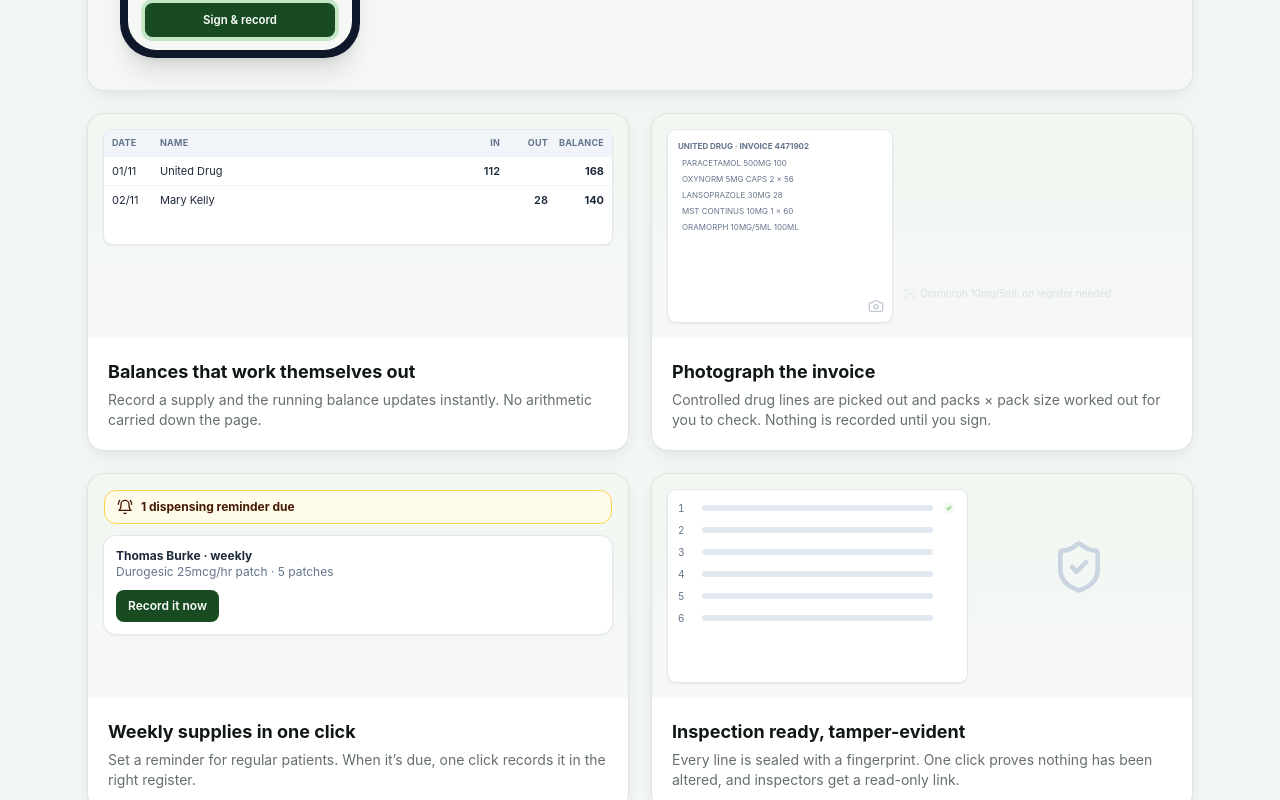
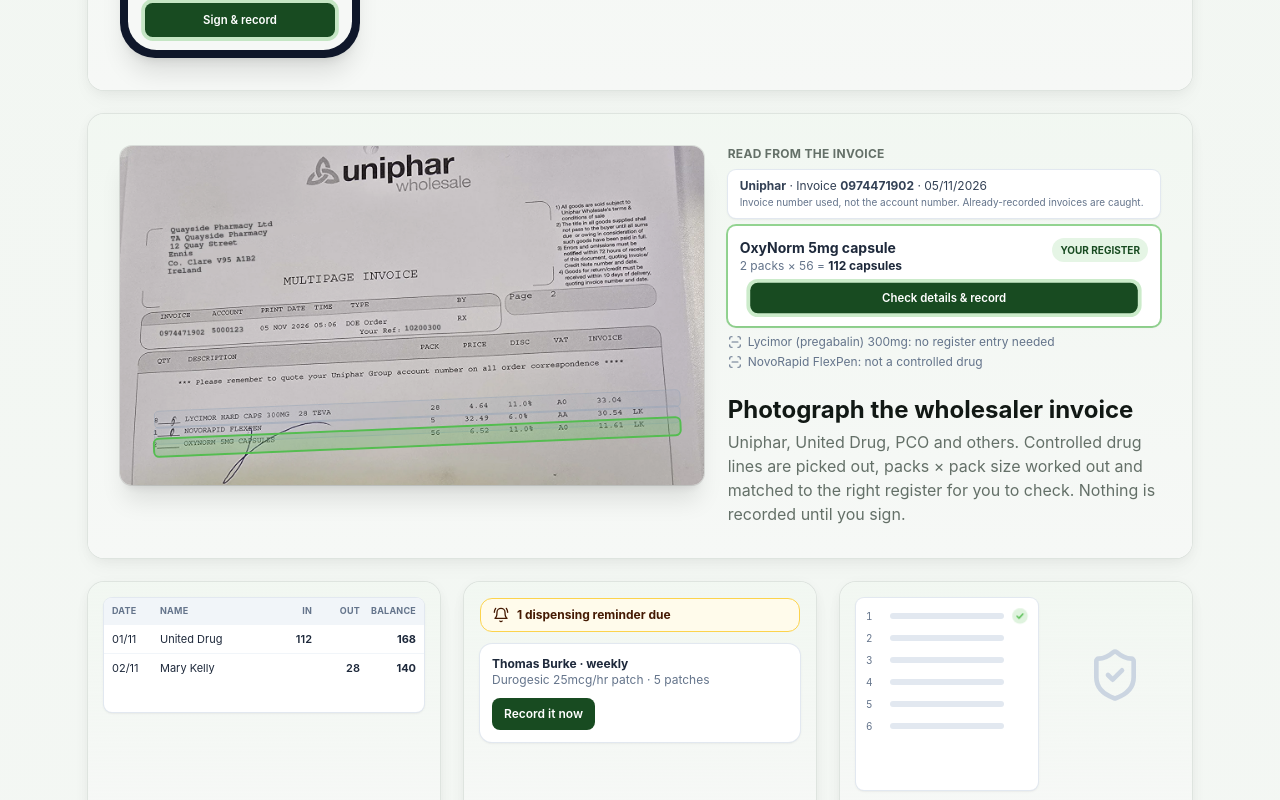
Before and after one commit to jmccluskey1985-netizen/pharmacycdreg, a Next.js app: page / in a window 1280 px wide. Shown: the part 2160-2960 px from the top of the page. Built offline with nearby package versions, Linux system fonts and the light colour scheme.

Commit message:
Landing: real wholesaler invoice photo (customer details replaced) in a full-width 'Photograph the invoice' animation
Co-Authored-By: Claude Opus 5.5 <noreply@anthropic.com>
Claude-Session: https://claude.ai/code/session_01Go7b32pAjosKSBce73MqTj

```diff
--- a/src/components/landing-demos.tsx
+++ b/src/components/landing-demos.tsx
@@ -88,7 +88,7 @@ function RxScanDemo() {
   ];
   const recorded = phase >= 5;
   return (
-    <div ref={ref} className="overflow-hidden rounded-2xl bg-card shadow-soft ring-1 ring-border md:col-span-2">
+    <div ref={ref} className="overflow-hidden rounded-2xl bg-card shadow-soft ring-1 ring-border">
       <div className="grid gap-6 bg-gradient-to-b from-secondary/70 to-background p-5 md:grid-cols-[minmax(0,15rem)_1fr] md:p-8" aria-hidden="true">
         {/* Phone */}
         <div className="mx-auto w-[15rem] rounded-[2.2rem] bg-slate-900 p-2 shadow-xl">
@@ -172,6 +172,59 @@ function RxScanDemo() {
   );
 }
 
+
+/* Invoice photographed: a real wholesaler invoice (customer details replaced), CD lines read */
+function InvoiceDemo() {
+  const { ref, phase } = usePhases([1300, 1900, 2900, 800, 3200, 700]);
+  const lines = [
+    { top: '78.6%', cd: false },
+    { top: '83.2%', cd: false },
+    { top: '86.9%', cd: true },
+  ];
+  const recorded = phase >= 4;
+  return (
+    <div ref={ref} className="overflow-hidden rounded-2xl bg-card shadow-soft ring-1 ring-border">
+      <div className="grid gap-6 bg-gradient-to-b from-secondary/70 to-background p-5 md:grid-cols-[minmax(0,1.35fr)_1fr] md:p-8" aria-hidden="true">
+        <div className="relative self-start overflow-hidden rounded-xl shadow-xl ring-1 ring-black/10">
+          {/* eslint-disable-next-line @next/next/no-img-element */}
+          <img src="/previews/invoice-photo.webp" alt="" loading="lazy" className="block w-full" />
+          {phase === 1 && <span className="demo-sweep absolute inset-x-0 h-1 bg-brand/80 shadow-[0_0_16px_4px_rgba(84,189,80,.6)]" />}
+          {phase === 0 && <span className="absolute right-3 top-3 flex items-center gap-1.5 rounded-full bg-black/60 px-2.5 py-1 text-[10px] font-medium text-white"><Camera className="h-3.5 w-3.5" /> Photo taken</span>}
+          {phase >= 2 && lines.map((l, i) => (
+            <span key={i} className={`absolute left-[6%] w-[90%] rounded transition-all duration-500 ${l.cd ? 'bg-brand/25 ring-2 ring-brand' : 'bg-slate-400/15 ring-1 ring-slate-400/50'}`}
+              style={{ top: l.top, height: '4.6%', transform: 'rotate(-2.4deg)', transformOrigin: 'left center', transitionDelay: `${i * 200}ms` }} />
+          ))}
+        </div>
+        <div className="flex min-w-0 flex-col">
+          <p className="text-xs font-bold uppercase tracking-wide text-muted-foreground">Read from the invoice</p>
+          <div className={`mt-2 rounded-lg bg-white px-3 py-2 text-xs text-slate-700 shadow ring-1 ring-slate-200 ${fade(phase >= 2)}`}>
+            <b>Uniphar</b> · Invoice <b>0974471902</b> · 05/11/2026 <span className="block text-[10px] text-slate-500">Invoice number used, not the account number. Already-recorded invoices are caught.</span>
+          </div>
+          <div className={`mt-2 rounded-lg bg-white p-3 text-sm shadow ring-2 ring-brand/60 ${fade(phase >= 2)}`} style={{ transitionDelay: '250ms' }}>
+            <div className="flex items-start justify-between gap-2">
+              <div><p className="font-bold text-slate-800">OxyNorm 5mg capsule</p><p className="text-xs text-slate-500">2 packs × 56 = <b className="text-slate-800">112 capsules</b></p></div>
+              <span className="rounded-full bg-brand/15 px-2 py-0.5 text-[10px] font-bold text-brand-dark">YOUR REGISTER</span>
+            </div>
+            <div className="mt-2 h-8">
+              {!recorded ? (
+                <span className={`flex h-8 items-center justify-center rounded-lg bg-brand-dark text-xs font-semibold text-white transition-transform duration-150 ${phase === 3 ? 'scale-95 ring-4 ring-brand/30' : ''}`}>Check details &amp; record</span>
+              ) : (
+                <span className="flex h-8 items-center gap-1.5 text-xs font-semibold text-brand-dark"><CheckCircle2 className="h-4 w-4 text-brand" /> Received: balance <Counter value={recorded ? 182 : 70} className="mx-0.5" /> capsules</span>
+              )}
+            </div>
+          </div>
+          <ul className={`mt-2 space-y-1 text-xs text-slate-500 ${fade(phase >= 2)}`} style={{ transitionDelay: '500ms' }}>
+            <li className="flex items-center gap-1.5"><ScanLine className="h-3.5 w-3.5" /> Lycimor (pregabalin) 300mg: no register entry needed</li>
+            <li className="flex items-center gap-1.5"><ScanLine className="h-3.5 w-3.5" /> NovoRapid FlexPen: not a controlled drug</li>
+          </ul>
+          <h3 className="mt-6 text-2xl font-bold">Photograph the wholesaler invoice</h3>
+          <p className="mt-1 text-muted-foreground">Uniphar, United Drug, PCO and others. Controlled drug lines are picked out, packs × pack size worked out and matched to the right register for you to check. Nothing is recorded until you sign.</p>
+        </div>
+      </div>
+    </div>
+  );
+}
+
 /* 1. Running balance */
 function BalanceDemo() {
   const { ref, phase } = usePhases([1400, 900, 2600, 600]);
@@ -194,34 +247,6 @@ function BalanceDemo() {
       </div>
       <div className={`mt-3 flex items-center gap-2 rounded-lg bg-white px-3 py-2 text-xs font-semibold shadow ring-1 ring-slate-200 ${fade(phase === 2)}`}>
         <CheckCircle2 className="h-4 w-4 text-brand" /> Signed by Aoife Byrne (PSI 12345)
-      </div>
-    </Card>
-  );
-}
-
-/* 2. Invoice read */
-function ScanDemo() {
-  const { ref, phase } = usePhases([900, 1700, 2800, 500]);
-  return (
-    <Card refEl={ref} title="Photograph the invoice" text="Controlled drug lines are picked out and packs × pack size worked out for you to check. Nothing is recorded until you sign.">
-      <div className="flex h-full gap-3">
-        <div className="relative w-[44%] overflow-hidden rounded-lg bg-white p-2.5 shadow ring-1 ring-slate-200">
-          <p className="text-[8px] font-bold text-slate-500">UNITED DRUG · INVOICE 4471902</p>
-          {['PARACETAMOL 500MG 100', 'OXYNORM 5MG CAPS  2 × 56', 'LANSOPRAZOLE 30MG 28', 'MST CONTINUS 10MG  1 × 60', 'ORAMORPH 10MG/5ML 100ML'].map((l, i) => (
-            <p key={l} className={`mt-1.5 rounded px-1 text-[8px] leading-tight transition-colors duration-500 ${phase >= 2 && (i === 1 || i === 3) ? 'bg-brand/20 font-bold text-brand-dark' : 'text-slate-500'}`}>{l}</p>
-          ))}
-          {phase === 1 && <span className="scan-sweep absolute inset-x-0 h-8 bg-gradient-to-b from-transparent via-brand/40 to-transparent" />}
-          <Camera className={`absolute bottom-2 right-2 h-4 w-4 text-slate-400 ${phase === 0 ? 'animate-pulse' : ''}`} />
-        </div>
-        <div className="flex flex-1 flex-col justify-center gap-2">
-          {[{ n: 'OxyNorm 5mg capsule', q: '2 × 56 = 112' }, { n: 'MST Continus 10mg', q: '1 × 60 = 60' }].map((x, i) => (
-            <div key={x.n} className={`rounded-lg bg-white p-2 text-[11px] shadow ring-1 ring-slate-200 ${fade(phase >= 2)}`} style={{ transitionDelay: `${i * 250}ms` }}>
-              <p className="font-bold text-slate-800">{x.n}</p>
-              <p className="text-slate-500">{x.q} <span className="ml-1 rounded-full bg-brand/15 px-1.5 text-[9px] font-bold text-brand-dark">YOUR REGISTER</span></p>
-            </div>
-          ))}
-          <p className={`text-[10px] text-slate-500 ${fade(phase >= 2)}`} style={{ transitionDelay: '500ms' }}><ScanLine className="mr-1 inline h-3 w-3" />Oramorph 10mg/5ml: no register needed</p>
-        </div>
       </div>
     </Card>
   );
@@ -285,12 +310,14 @@ function IntegrityDemo() {
 
 export function LandingDemos() {
   return (
-    <div className="grid gap-6 md:grid-cols-2">
-      <RxScanDemo />
-      <BalanceDemo />
-      <ScanDemo />
-      <ReminderDemo />
-      <IntegrityDemo />
+    <div className="space-y-6">
+      <div className="grid gap-6"><RxScanDemo /></div>
+      <InvoiceDemo />
+      <div className="grid gap-6 md:grid-cols-2 lg:grid-cols-3">
+        <BalanceDemo />
+        <ReminderDemo />
+        <IntegrityDemo />
+      </div>
     </div>
   );
 }
```
Also changed, not shown: public/previews/invoice-photo.webp (added).
